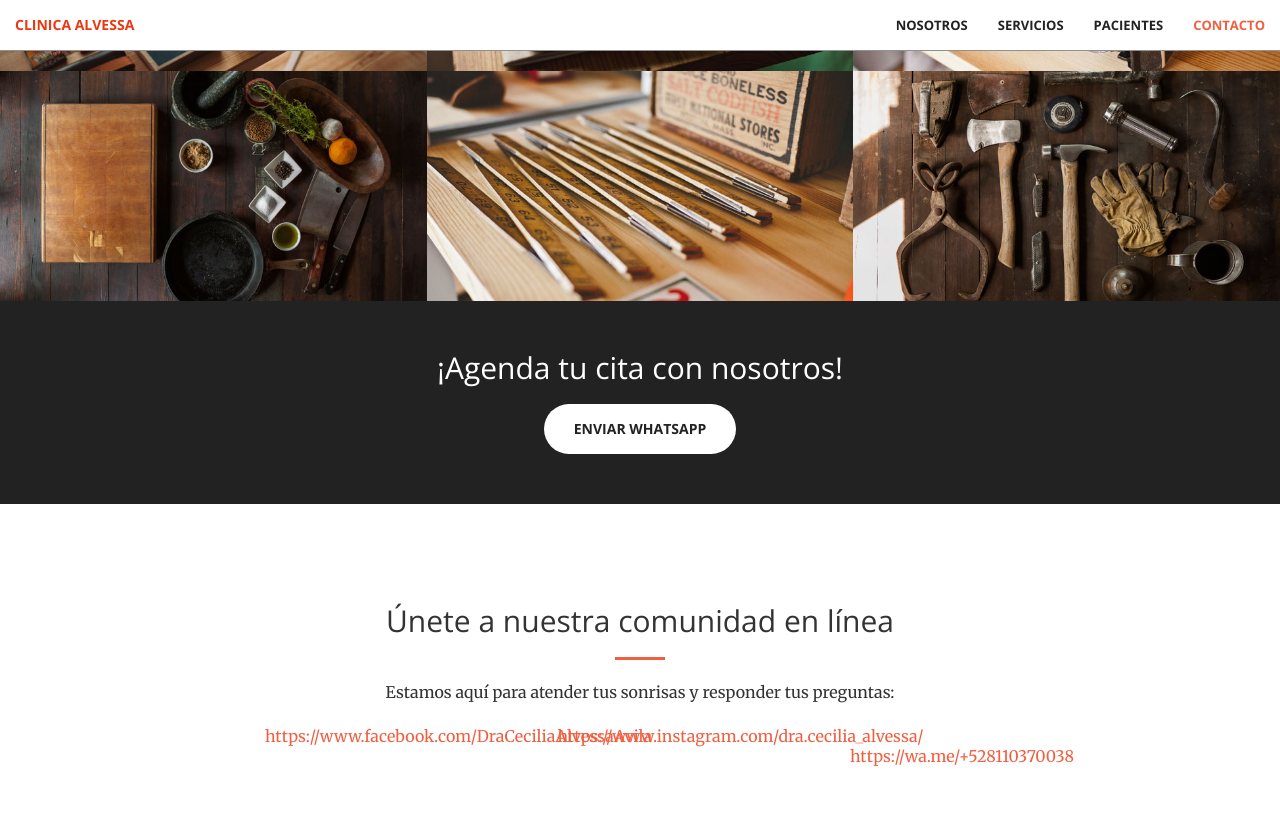
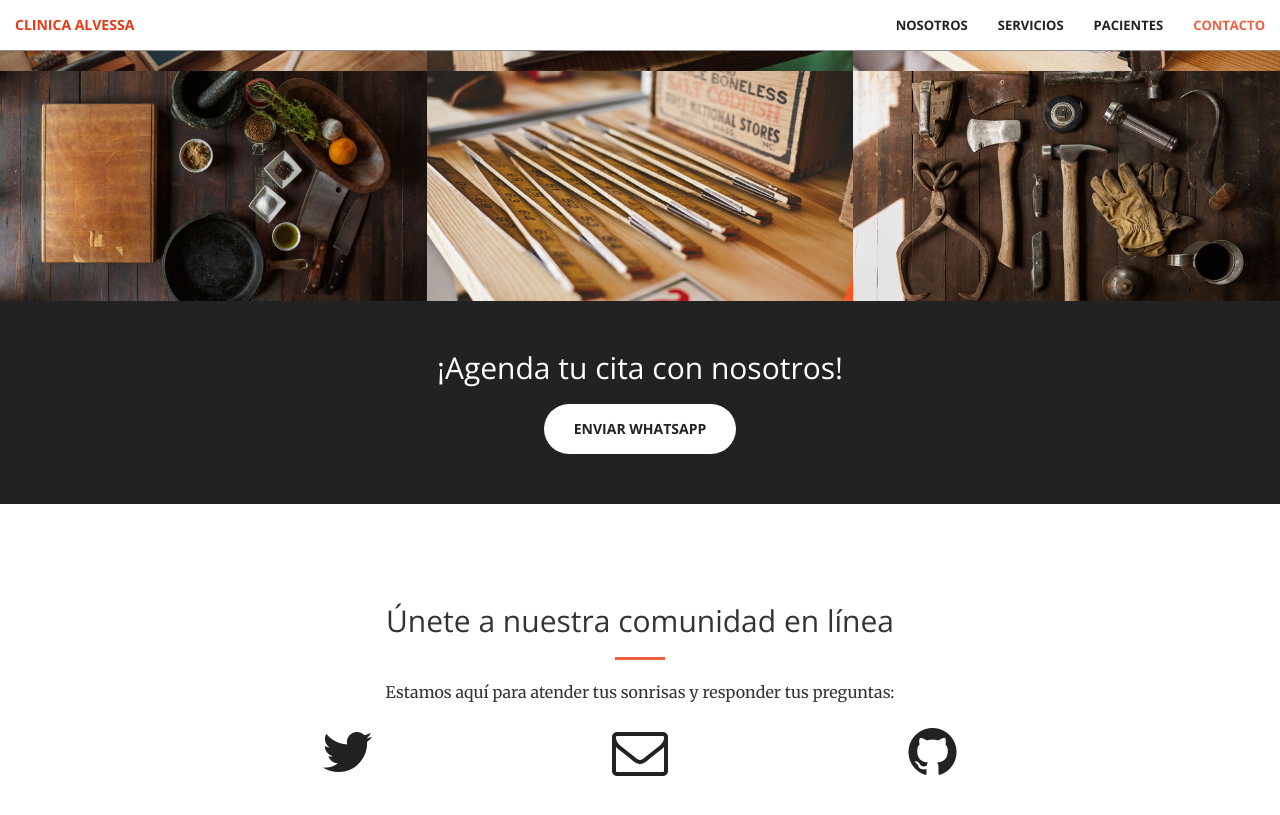
Before and after one commit to patriciogtrz/alvessa.com, a Jekyll site: the page built from index.html, in a window 1280 px wide and 900 px high, scrolled down 1933 px. Shown: the top 815 px of the window. Built offline with Jekyll 4.4.1, drawn with Linux system fonts in a browser that asks for light colours.

Commit message:
Update contact.html

```diff
--- a/_includes/contact.html
+++ b/_includes/contact.html
@@ -7,21 +7,21 @@
                 <p>Estamos aquí para atender tus sonrisas y responder tus preguntas:</p>
             </div>
         <div class="col-lg-2 col-lg-offset-2 text-center">
-            <a href="{{ site.facebook_page }}">
-                <i class="fa-square-facebook fa-3x wow bounceIn" data-wow-delay=".1s"></i>
-                <p>{{ site.facebook_page }}</p>
+            <a href="https://twitter.com/{{ site.twitter_username }}">
+                <i class="fa fa-twitter fa-3x wow bounceIn" data-wow-delay=".1s"></i>
+                <p>{{ site.twitter_username }}</p>
             </a>
         </div>
         <div class="col-lg-2 col-lg-offset-1 text-center">
-            <a href="{{ site.instagram_page }}">
-            <i class="fa-square-instagram fa-3x wow bounceIn" data-wow-delay=".1s"></i>
-                <p>{{ site.instagram_page }}</p>
+            <a href="mailto:{{ site.email }}">
+            <i class="fa fa-envelope-o fa-3x wow bounceIn" data-wow-delay=".1s"></i>
+                <p>{{ site.email }}</p>
             </a>
         </div>
         <div class="col-lg-2 col-lg-offset-1 text-center">
-            <a href="{{ site.whatsapp }}">
-            <i class="fa fa-square-whatsapp fa-3x wow bounceIn" data-wow-delay=".1s"></i>
-                <p>{{ site.whatsapp }}</p>
+            <a href="https://github.com/{{ site.github_username }}">
+            <i class="fa fa-github fa-3x wow bounceIn" data-wow-delay=".1s"></i>
+                <p>{{ site.github_username }}</p>
             </a>
         </div>
 
```
